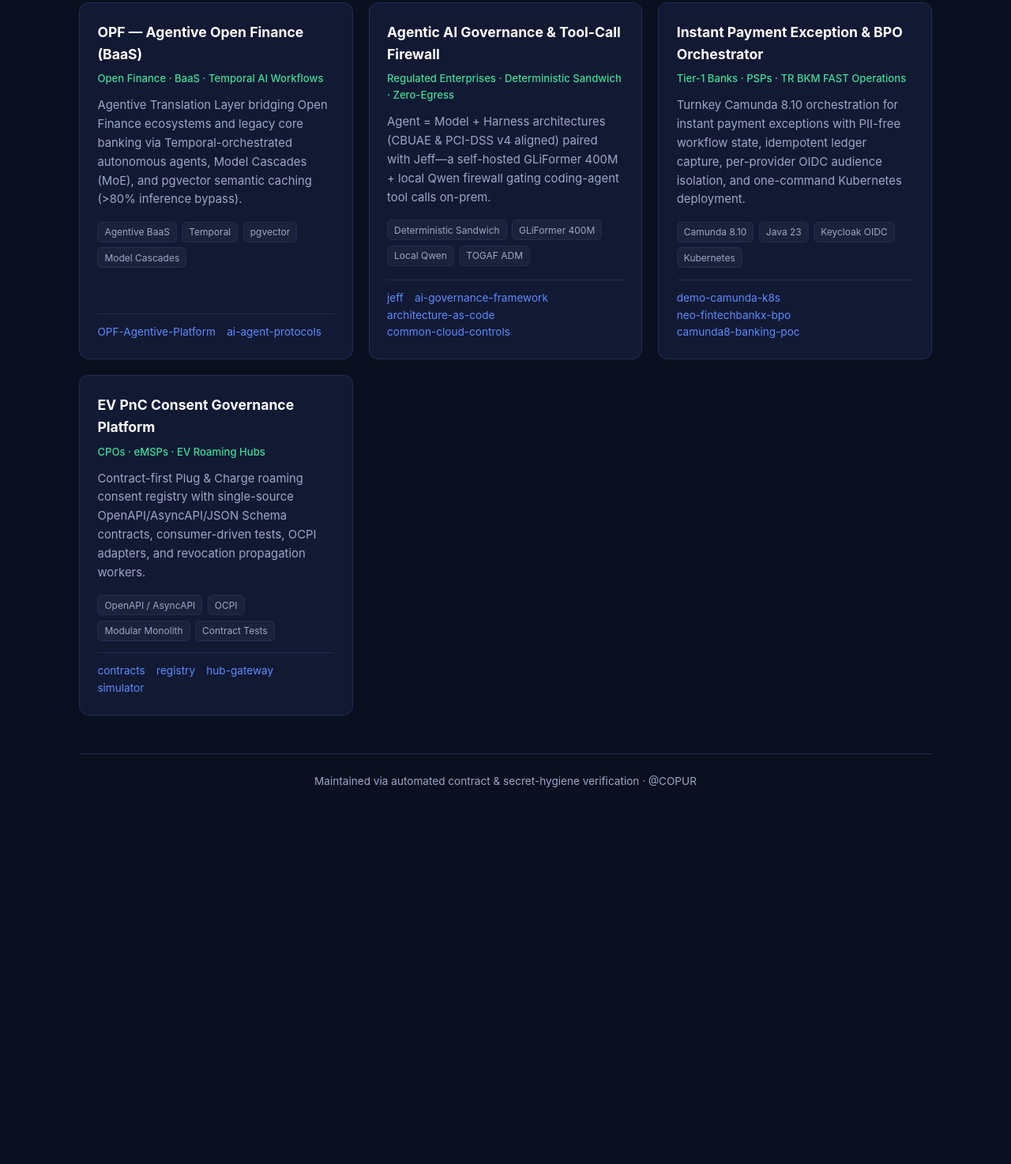
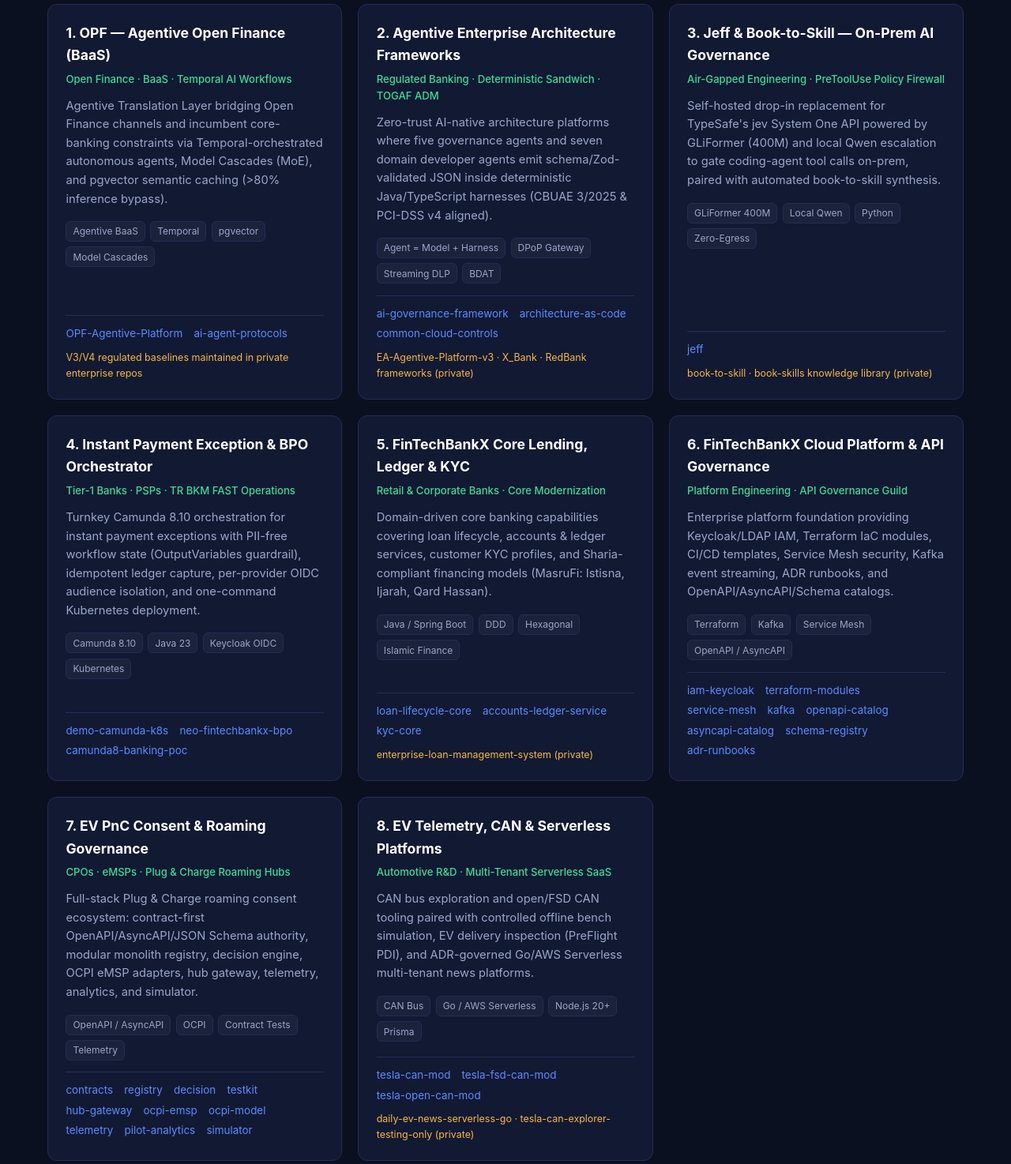
Before and after one commit to COPUR/COPUR, a plain HTML site: page docs/index.html in a window 1280 px wide. Shown: the part 410-1884 px from the top of the page at 79% size. Before the commit the page ends 1451 px from the top, so only its background shows below. Drawn offline with Linux system fonts and the light colour scheme.

Commit message:
chore: update enterprise portfolio, Agentic AI suite, and remove experience years

```diff
--- a/docs/index.html
+++ b/docs/index.html
@@ -3,7 +3,7 @@
 <head>
   <meta charset="UTF-8" />
   <meta name="viewport" content="width=device-width, initial-scale=1.0" />
-  <title>Ali Çopur (@COPUR) — Enterprise Software &amp; Agentic AI Portfolio</title>
+  <title>Ali Çopur (@COPUR) — Enterprise Product Suites</title>
   <style>
     :root {
       --bg: #0b1020;
@@ -14,6 +14,7 @@
       --accent: #5b8cff;
       --accent-soft: rgba(91, 140, 255, 0.12);
       --green: #3ddc97;
+      --amber: #f5b942;
     }
     * { box-sizing: border-box; margin: 0; padding: 0; }
     body {
@@ -23,7 +24,7 @@
       line-height: 1.6;
       padding: 2.5rem 1.25rem;
     }
-    .container { max-width: 1080px; margin: 0 auto; }
+    .container { max-width: 1160px; margin: 0 auto; }
     header {
       border-bottom: 1px solid var(--border);
       padding-bottom: 2rem;
@@ -41,7 +42,7 @@
       margin-bottom: 0.9rem;
     }
     h1 { font-size: 2.2rem; letter-spacing: -0.02em; margin-bottom: 0.5rem; }
-    .subtitle { color: var(--muted); font-size: 1.05rem; max-width: 780px; }
+    .subtitle { color: var(--muted); font-size: 1.05rem; max-width: 820px; }
     .links { margin-top: 1.2rem; display: flex; gap: 1rem; flex-wrap: wrap; }
     .links a {
       color: var(--text);
@@ -53,10 +54,10 @@
       font-size: 0.9rem;
     }
     .links a:hover { border-color: var(--accent); }
-    h2 { font-size: 1.4rem; margin: 2.2rem 0 1rem; }
+    h2 { font-size: 1.45rem; margin: 2.2rem 0 1rem; }
     .grid {
       display: grid;
-      grid-template-columns: repeat(auto-fit, minmax(300px, 1fr));
+      grid-template-columns: repeat(auto-fit, minmax(330px, 1fr));
       gap: 1.25rem;
     }
     .card {
@@ -68,9 +69,9 @@
       flex-direction: column;
       justify-content: space-between;
     }
-    .card h3 { font-size: 1.1rem; margin-bottom: 0.4rem; color: #fff; }
+    .card h3 { font-size: 1.1rem; margin-bottom: 0.35rem; color: #fff; }
     .target { font-size: 0.82rem; color: var(--green); margin-bottom: 0.75rem; font-weight: 500; }
-    .card p { color: var(--muted); font-size: 0.93rem; margin-bottom: 1rem; }
+    .card p { color: var(--muted); font-size: 0.92rem; margin-bottom: 1rem; }
     .tags { display: flex; flex-wrap: wrap; gap: 0.4rem; margin-bottom: 0.9rem; }
     .tag {
       font-size: 0.75rem;
@@ -80,9 +81,10 @@
       border-radius: 6px;
       color: var(--muted);
     }
-    .repos { font-size: 0.85rem; border-top: 1px solid var(--border); padding-top: 0.75rem; }
-    .repos a { color: var(--accent); text-decoration: none; margin-right: 0.65rem; display: inline-block; }
+    .repos { font-size: 0.84rem; border-top: 1px solid var(--border); padding-top: 0.75rem; }
+    .repos a { color: var(--accent); text-decoration: none; margin-right: 0.65rem; display: inline-block; margin-bottom: 0.25rem; }
     .repos a:hover { text-decoration: underline; }
+    .private-note { color: var(--amber); font-size: 0.78rem; display: block; margin-top: 0.3rem; }
     footer {
       margin-top: 3rem;
       padding-top: 1.5rem;
@@ -99,8 +101,8 @@
       <span class="badge">Enterprise Software Architect &amp; Product Engineering Leader</span>
       <h1>Ali Çopur (@COPUR)</h1>
       <p class="subtitle">
-        Enterprise-grade software products and platforms across Agentic AI-Driven Enterprise Architecture,
-        Agentic Open Finance (BaaS), Business Process Orchestration (Camunda 8.10), and EV Roaming &amp; Mobility.
+        Enterprise-grade software product suites across Agentic AI-Driven Enterprise Architecture,
+        Agentic Open Finance (BaaS), Core Banking &amp; Process Orchestration (Camunda 8.10), and EV Roaming &amp; Mobility.
       </p>
       <div class="links">
         <a href="https://github.com/COPUR">GitHub Profile</a>
@@ -112,11 +114,11 @@
     <div class="grid">
       <article class="card">
         <div>
-          <h3>OPF — Agentive Open Finance (BaaS)</h3>
+          <h3>1. OPF — Agentive Open Finance (BaaS)</h3>
           <div class="target">Open Finance · BaaS · Temporal AI Workflows</div>
           <p>
-            Agentive Translation Layer bridging Open Finance ecosystems and legacy core banking via Temporal-orchestrated
-            autonomous agents, Model Cascades (MoE), and pgvector semantic caching (&gt;80% inference bypass).
+            Agentive Translation Layer bridging Open Finance channels and incumbent core-banking constraints
+            via Temporal-orchestrated autonomous agents, Model Cascades (MoE), and pgvector semantic caching (&gt;80% inference bypass).
           </p>
           <div class="tags">
             <span class="tag">Agentive BaaS</span><span class="tag">Temporal</span><span class="tag">pgvector</span><span class="tag">Model Cascades</span>
@@ -125,35 +127,54 @@
         <div class="repos">
           <a href="https://github.com/COPUR/OPF-Agentive-Platform">OPF-Agentive-Platform</a>
           <a href="https://github.com/COPUR/ai-agent-protocols">ai-agent-protocols</a>
+          <span class="private-note">V3/V4 regulated baselines maintained in private enterprise repos</span>
         </div>
       </article>
 
       <article class="card">
         <div>
-          <h3>Agentic AI Governance &amp; Tool-Call Firewall</h3>
-          <div class="target">Regulated Enterprises · Deterministic Sandwich · Zero-Egress</div>
+          <h3>2. Agentive Enterprise Architecture Frameworks</h3>
+          <div class="target">Regulated Banking · Deterministic Sandwich · TOGAF ADM</div>
           <p>
-            Agent = Model + Harness architectures (CBUAE &amp; PCI-DSS v4 aligned) paired with Jeff—a self-hosted
-            GLiFormer 400M + local Qwen firewall gating coding-agent tool calls on-prem.
+            Zero-trust AI-native architecture platforms where five governance agents and seven domain developer agents
+            emit schema/Zod-validated JSON inside deterministic Java/TypeScript harnesses (CBUAE 3/2025 &amp; PCI-DSS v4 aligned).
           </p>
           <div class="tags">
-            <span class="tag">Deterministic Sandwich</span><span class="tag">GLiFormer 400M</span><span class="tag">Local Qwen</span><span class="tag">TOGAF ADM</span>
+            <span class="tag">Agent = Model + Harness</span><span class="tag">DPoP Gateway</span><span class="tag">Streaming DLP</span><span class="tag">BDAT</span>
           </div>
         </div>
         <div class="repos">
-          <a href="https://github.com/COPUR/jeff">jeff</a>
           <a href="https://github.com/COPUR/ai-governance-framework">ai-governance-framework</a>
           <a href="https://github.com/COPUR/architecture-as-code">architecture-as-code</a>
           <a href="https://github.com/COPUR/common-cloud-controls">common-cloud-controls</a>
+          <span class="private-note">EA-Agentive-Platform-v3 · X_Bank · RedBank frameworks (private)</span>
         </div>
       </article>
 
       <article class="card">
         <div>
-          <h3>Instant Payment Exception &amp; BPO Orchestrator</h3>
+          <h3>3. Jeff &amp; Book-to-Skill — On-Prem AI Governance</h3>
+          <div class="target">Air-Gapped Engineering · PreToolUse Policy Firewall</div>
+          <p>
+            Self-hosted drop-in replacement for TypeSafe's jev System One API powered by GLiFormer (400M) and
+            local Qwen escalation to gate coding-agent tool calls on-prem, paired with automated book-to-skill synthesis.
+          </p>
+          <div class="tags">
+            <span class="tag">GLiFormer 400M</span><span class="tag">Local Qwen</span><span class="tag">Python</span><span class="tag">Zero-Egress</span>
+          </div>
+        </div>
+        <div class="repos">
+          <a href="https://github.com/COPUR/jeff">jeff</a>
+          <span class="private-note">book-to-skill · book-skills knowledge library (private)</span>
+        </div>
+      </article>
+
+      <article class="card">
+        <div>
+          <h3>4. Instant Payment Exception &amp; BPO Orchestrator</h3>
           <div class="target">Tier-1 Banks · PSPs · TR BKM FAST Operations</div>
           <p>
-            Turnkey Camunda 8.10 orchestration for instant payment exceptions with PII-free workflow state,
+            Turnkey Camunda 8.10 orchestration for instant payment exceptions with PII-free workflow state (OutputVariables guardrail),
             idempotent ledger capture, per-provider OIDC audience isolation, and one-command Kubernetes deployment.
           </p>
           <div class="tags">
@@ -169,21 +190,91 @@
 
       <article class="card">
         <div>
-          <h3>EV PnC Consent Governance Platform</h3>
-          <div class="target">CPOs · eMSPs · EV Roaming Hubs</div>
+          <h3>5. FinTechBankX Core Lending, Ledger &amp; KYC</h3>
+          <div class="target">Retail &amp; Corporate Banks · Core Modernization</div>
           <p>
-            Contract-first Plug &amp; Charge roaming consent registry with single-source OpenAPI/AsyncAPI/JSON Schema
-            contracts, consumer-driven tests, OCPI adapters, and revocation propagation workers.
+            Domain-driven core banking capabilities covering loan lifecycle, accounts &amp; ledger services,
+            customer KYC profiles, and Sharia-compliant financing models (MasruFi: Istisna, Ijarah, Qard Hassan).
           </p>
           <div class="tags">
-            <span class="tag">OpenAPI / AsyncAPI</span><span class="tag">OCPI</span><span class="tag">Modular Monolith</span><span class="tag">Contract Tests</span>
+            <span class="tag">Java / Spring Boot</span><span class="tag">DDD</span><span class="tag">Hexagonal</span><span class="tag">Islamic Finance</span>
+          </div>
+        </div>
+        <div class="repos">
+          <a href="https://github.com/COPUR/fintechbankx-lendingpayments-loan-lifecycle-core">loan-lifecycle-core</a>
+          <a href="https://github.com/COPUR/neo-fintechbankx-corebanking-accounts-ledger-service">accounts-ledger-service</a>
+          <a href="https://github.com/COPUR/fintechbankx-customer-profile-kyc-core">kyc-core</a>
+          <span class="private-note">enterprise-loan-management-system (private)</span>
+        </div>
+      </article>
+
+      <article class="card">
+        <div>
+          <h3>6. FinTechBankX Cloud Platform &amp; API Governance</h3>
+          <div class="target">Platform Engineering · API Governance Guild</div>
+          <p>
+            Enterprise platform foundation providing Keycloak/LDAP IAM, Terraform IaC modules, CI/CD templates,
+            Service Mesh security, Kafka event streaming, ADR runbooks, and OpenAPI/AsyncAPI/Schema catalogs.
+          </p>
+          <div class="tags">
+            <span class="tag">Terraform</span><span class="tag">Kafka</span><span class="tag">Service Mesh</span><span class="tag">OpenAPI / AsyncAPI</span>
+          </div>
+        </div>
+        <div class="repos">
+          <a href="https://github.com/COPUR/fintechbankx-platform-identity-iam-keycloak-ldap">iam-keycloak</a>
+          <a href="https://github.com/COPUR/fintechbankx-platform-delivery-iac-terraform-modules">terraform-modules</a>
+          <a href="https://github.com/COPUR/fintechbankx-platform-mesh-security-service-mesh">service-mesh</a>
+          <a href="https://github.com/COPUR/fintechbankx-platform-event-streaming-kafka">kafka</a>
+          <a href="https://github.com/COPUR/fintechbankx-governance-api-contracts-openapi-catalog">openapi-catalog</a>
+          <a href="https://github.com/COPUR/fintechbankx-governance-api-contracts-asyncapi-catalog">asyncapi-catalog</a>
+          <a href="https://github.com/COPUR/fintechbankx-governance-api-contracts-schema-registry">schema-registry</a>
+          <a href="https://github.com/COPUR/fintechbankx-governance-architecture-enablement-adr-runbooks">adr-runbooks</a>
+        </div>
+      </article>
+
+      <article class="card">
+        <div>
+          <h3>7. EV PnC Consent &amp; Roaming Governance</h3>
+          <div class="target">CPOs · eMSPs · Plug &amp; Charge Roaming Hubs</div>
+          <p>
+            Full-stack Plug &amp; Charge roaming consent ecosystem: contract-first OpenAPI/AsyncAPI/JSON Schema authority,
+            modular monolith registry, decision engine, OCPI eMSP adapters, hub gateway, telemetry, analytics, and simulator.
+          </p>
+          <div class="tags">
+            <span class="tag">OpenAPI / AsyncAPI</span><span class="tag">OCPI</span><span class="tag">Contract Tests</span><span class="tag">Telemetry</span>
           </div>
         </div>
         <div class="repos">
           <a href="https://github.com/COPUR/EV_PnC_Consent_contracts">contracts</a>
           <a href="https://github.com/COPUR/EV_PnC_Consent_registry">registry</a>
+          <a href="https://github.com/COPUR/EV_PnC_Consent_decision">decision</a>
+          <a href="https://github.com/COPUR/EV_PnC_Consent_testkit">testkit</a>
           <a href="https://github.com/COPUR/EV_PNC_hub-gateway">hub-gateway</a>
+          <a href="https://github.com/COPUR/EV_PNC_ocpi-emsp">ocpi-emsp</a>
+          <a href="https://github.com/COPUR/EV_PNC_ocpi-model">ocpi-model</a>
+          <a href="https://github.com/COPUR/EV_PNC_telemetry">telemetry</a>
+          <a href="https://github.com/COPUR/EV_PNC_pilot-analytics">pilot-analytics</a>
           <a href="https://github.com/COPUR/EV_PNC_simulator">simulator</a>
+        </div>
+      </article>
+
+      <article class="card">
+        <div>
+          <h3>8. EV Telemetry, CAN &amp; Serverless Platforms</h3>
+          <div class="target">Automotive R&amp;D · Multi-Tenant Serverless SaaS</div>
+          <p>
+            CAN bus exploration and open/FSD CAN tooling paired with controlled offline bench simulation,
+            EV delivery inspection (PreFlight PDI), and ADR-governed Go/AWS Serverless multi-tenant news platforms.
+          </p>
+          <div class="tags">
+            <span class="tag">CAN Bus</span><span class="tag">Go / AWS Serverless</span><span class="tag">Node.js 20+</span><span class="tag">Prisma</span>
+          </div>
+        </div>
+        <div class="repos">
+          <a href="https://github.com/COPUR/tesla-can-mod">tesla-can-mod</a>
+          <a href="https://github.com/COPUR/tesla-fsd-can-mod">tesla-fsd-can-mod</a>
+          <a href="https://github.com/COPUR/tesla-open-can-mod">tesla-open-can-mod</a>
+          <span class="private-note">daily-ev-news-serverless-go · tesla-can-explorer-testing-only (private)</span>
         </div>
       </article>
     </div>
```
